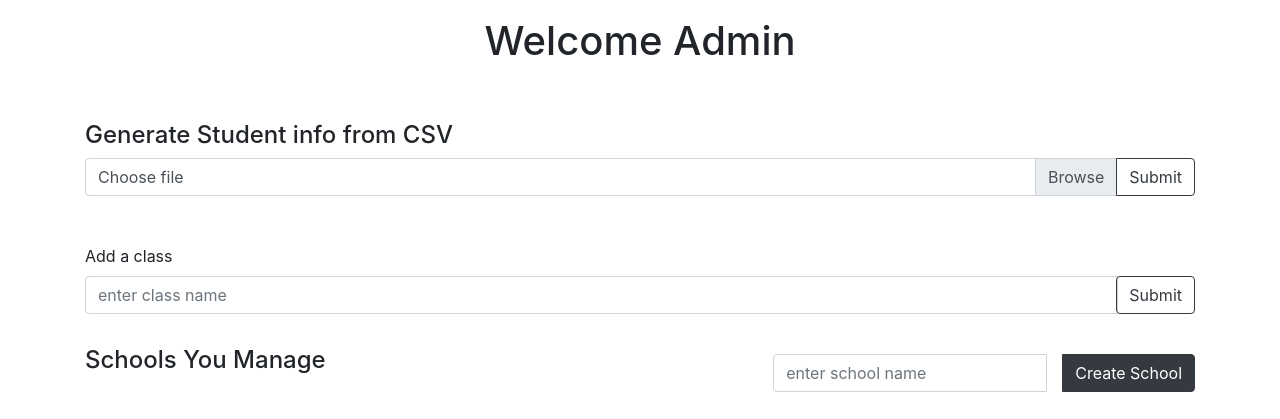
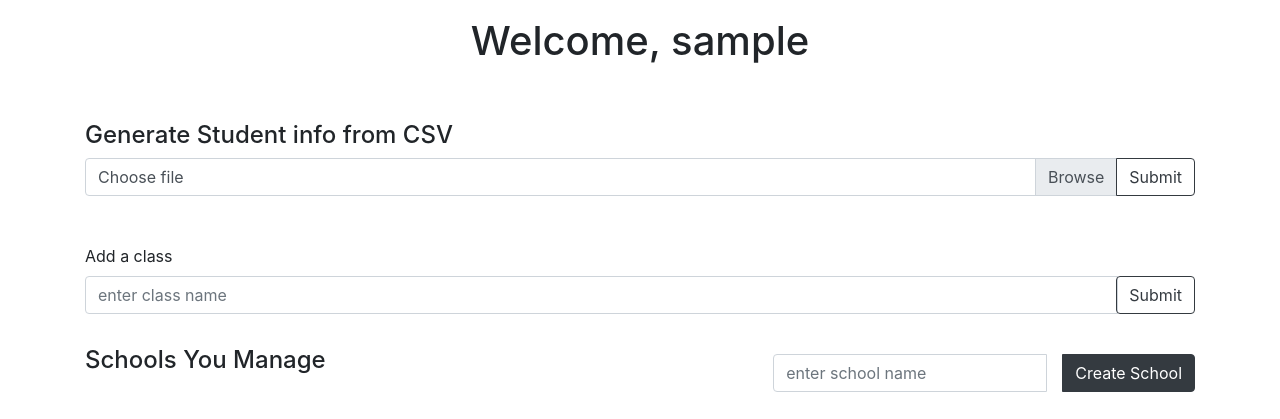
Before and after one commit to aaronli39/wisdom, a Flask app: page /admin in a window 1280 px wide. Shown: the part 56-475 px from the top of the page. Run offline with Flask 2, Linux system fonts and the light colour scheme; the visitor is signed in with stand-in values (Sample User, id 1); some libraries are stand-ins or nearby versions.

Commit message:
Minor changes

```diff
--- a/app.py
+++ b/app.py
@@ -56,6 +56,8 @@ def reg():
 
 @app.route("/uploadStudentCSV", methods = ['POST'])
 def uploadStudentCSV():
+    if 'username' not in session:
+        return redirect('/login')
     if 'inputCSV' not in request.files:
         flash('No file part')
         return redirect('/admin')
@@ -72,7 +74,9 @@ def uploadStudentCSV():
 
 @app.route("/admin")
 def admin():
-    return render_template("admin_home.html")
+    if 'username' not in session:
+        return redirect('/login')
+    return render_template("admin_home.html", username = session['username'])
 
 @app.route("/createSchool", methods = ["POST"])
 def createClass():
--- a/templates/admin_home.html
+++ b/templates/admin_home.html
@@ -25,7 +25,7 @@
     <div class="row text-center mt-2">
         <div class="col">
             <h1>
-                Welcome Admin
+                Welcome, {{username}}
             </h1>
         </div>
     </div>
```
